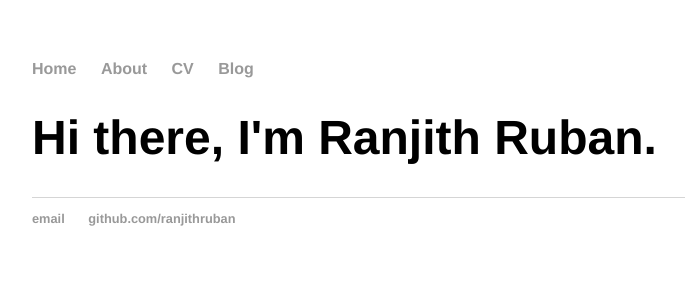
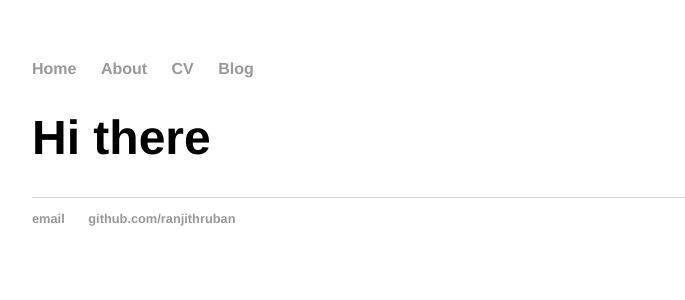
Before and after one commit to ranjithruban/ranjithruban.github.io, a Jekyll site: the page built from index.html, in a window 1280 px wide. Shown: the top 300 px of the page, without its empty margins (160-845 px from the left). Built offline with Jekyll 4.4.1, drawn with Linux system fonts in a browser that asks for light colours.

Commit message:
remove name

```diff
--- a/index.html
+++ b/index.html
@@ -3,5 +3,5 @@ layout: default
 title: Ranjith Ruban
 ---
 <div class="blurb">
-	<h1>Hi there, I'm Ranjith Ruban. </h1>
+	<h1>Hi there </h1>
 </div><!-- /.blurb -->
```
